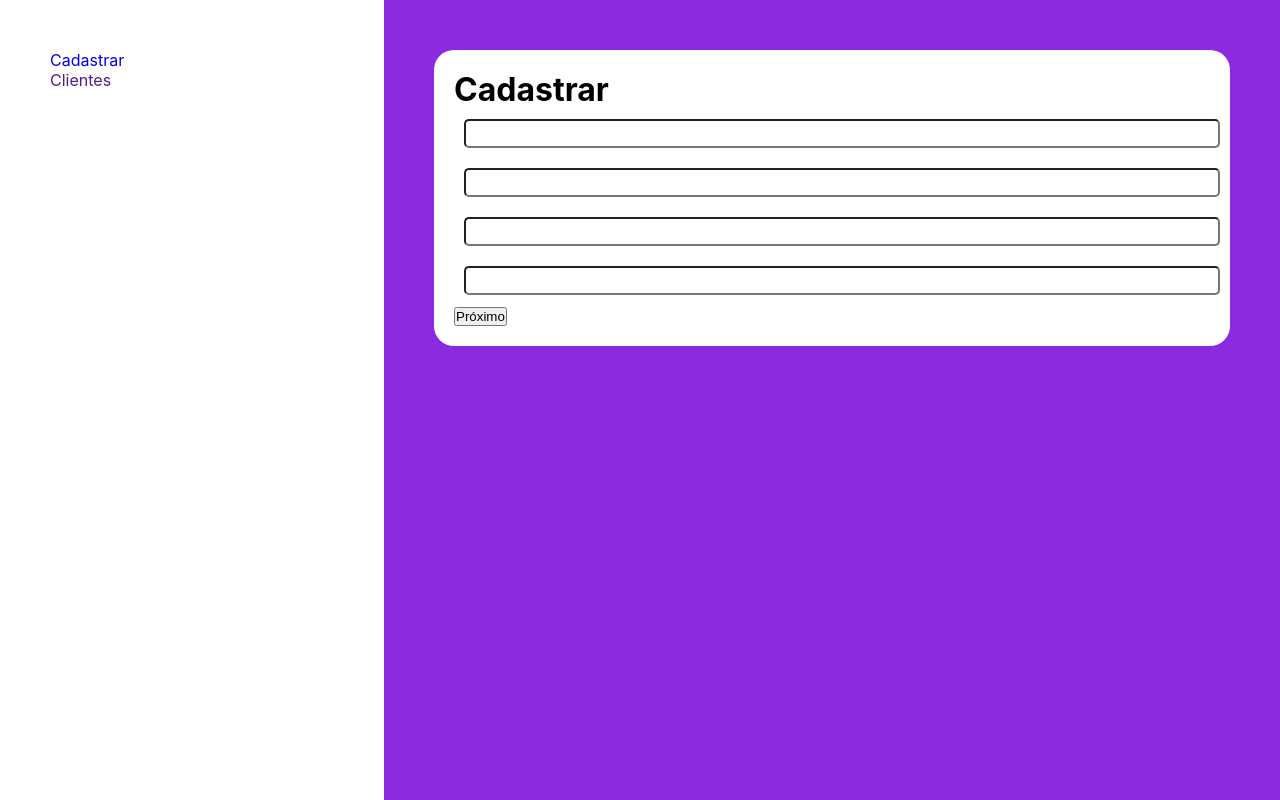
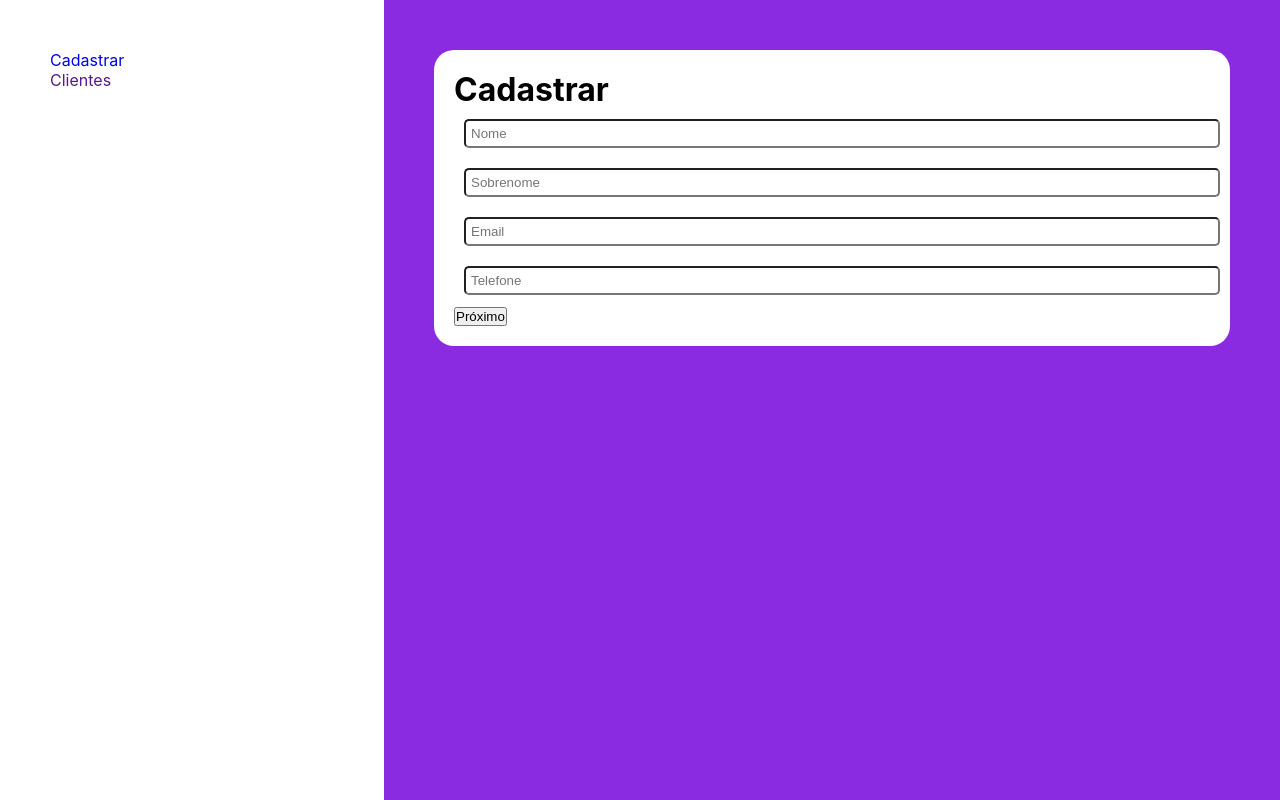
Before and after one commit to jmgrd98/Projeto-twitter, a React (Create React App) app in the folder projeto-twitter/: page / in a window 1280 px wide. Built offline with nearby package versions, Linux system fonts and the light colour scheme.

Commit message:
routes commit

```diff
--- a/projeto-twitter/package.json
+++ b/projeto-twitter/package.json
@@ -8,6 +8,7 @@
     "@testing-library/user-event": "^13.5.0",
     "react": "^18.2.0",
     "react-dom": "^18.2.0",
+    "react-router-dom": "^6.3.0",
     "react-scripts": "5.0.1",
     "web-vitals": "^2.1.4"
   },
--- a/projeto-twitter/src/App.jsx
+++ b/projeto-twitter/src/App.jsx
@@ -10,7 +10,8 @@ function App() {
   const [userTelefone, setUserTelefone] = useState('')
   const [user, setUser] = useState([])
 
-  function handleAddUser(){
+  function AddUser(event){
+    event.preventDefault()
     const newUser = {
       nome: userNome,
       sobrenome: userSobrenome,
@@ -37,17 +38,20 @@ function App() {
 
     <div id="card">
 
-    <form action="" method="get">
+    <form action="" method="get" onSubmit={AddUser}>
 
       <h1>Cadastrar</h1>
-      <Input />
-      <Input />
-      <Input />
-      <Input />
+
+
+      <Input placeholder="Nome"/>
+      <Input placeholder="Sobrenome"/>
+      <Input placeholder="Email"/>
+      <Input placeholder="Telefone"/>
+
+      <button type="submit">Próximo</button>
 
     </form>
 
-      <button type="submit" onClick={handleAddUser}>Próximo</button>
       </div>
       </main>
 
--- a/projeto-twitter/src/components/inputs/Input.jsx
+++ b/projeto-twitter/src/components/inputs/Input.jsx
@@ -8,7 +8,7 @@ export function Input(props){
 
 return(
 
-      <input type="text" onChange={e => setInput(e.target.value)}/>
+      <input type="text" onChange={e => setInput(e.target.value)} placeholder={props.placeholder}/>
 
 )
 }
```
Also changed, not shown: projeto-twitter/src/Routes.jsx (added, +12 -0 lines), 1 other file (tests, documents, lock files or other folders).
